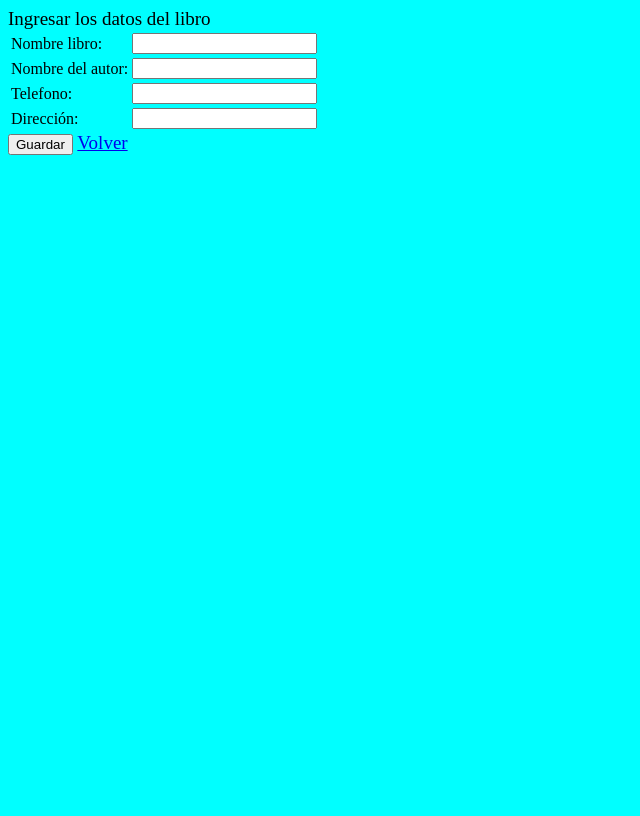
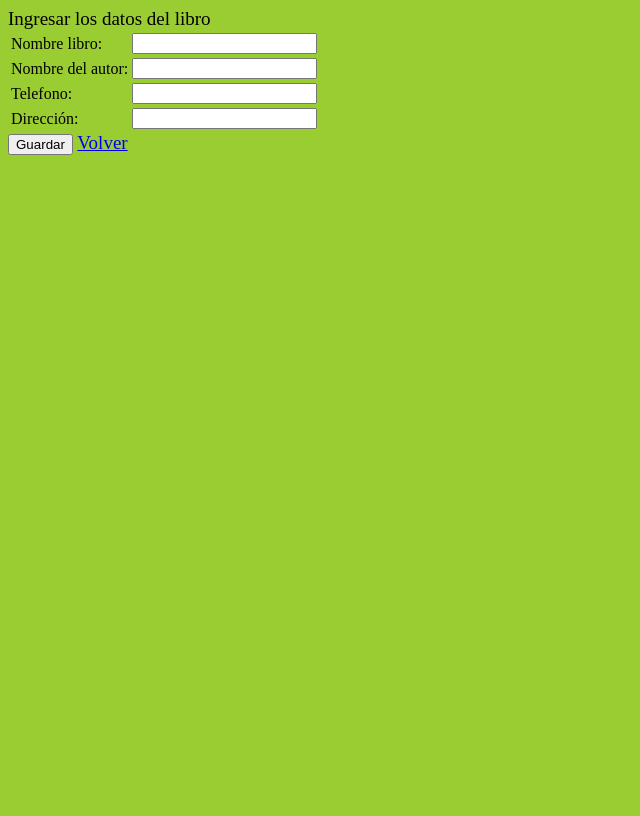
Before and after one commit to josuerom/crud-basico, a PHP site: page /ingresar.php in a window 1280 px wide. Shown: the whole page, without its empty margins (0-640 px from the left). Run offline with PHP 8.4, Linux system fonts and the light colour scheme.

Commit message:
Actividad No. 1 - DBP 🤔

```diff
--- a/crud_libro.php
+++ b/crud_libro.php
@@ -23,6 +23,9 @@
             $myLibro = new Libro();
             $myLibro -> setId($libro['id']);
             $myLibro -> setNombre($libro['nombre']);
+            $myLibro -> setAutor($libro['autor']);
+            $myLibro -> setTelefono($libro['telefono']);
+            $myLibro -> setDireccion($libro['direccion']);
             $listaLibros[] = $myLibro;
          }
          return $listaLibros;
--- a/estilos.css
+++ b/estilos.css
@@ -1,5 +1,5 @@
 body {
-    background-color: aqua;
+    background-color: yellowgreen;
     font-family: 'Cascadia Code';
     font-size: 19px;
     height: 100%;
```
